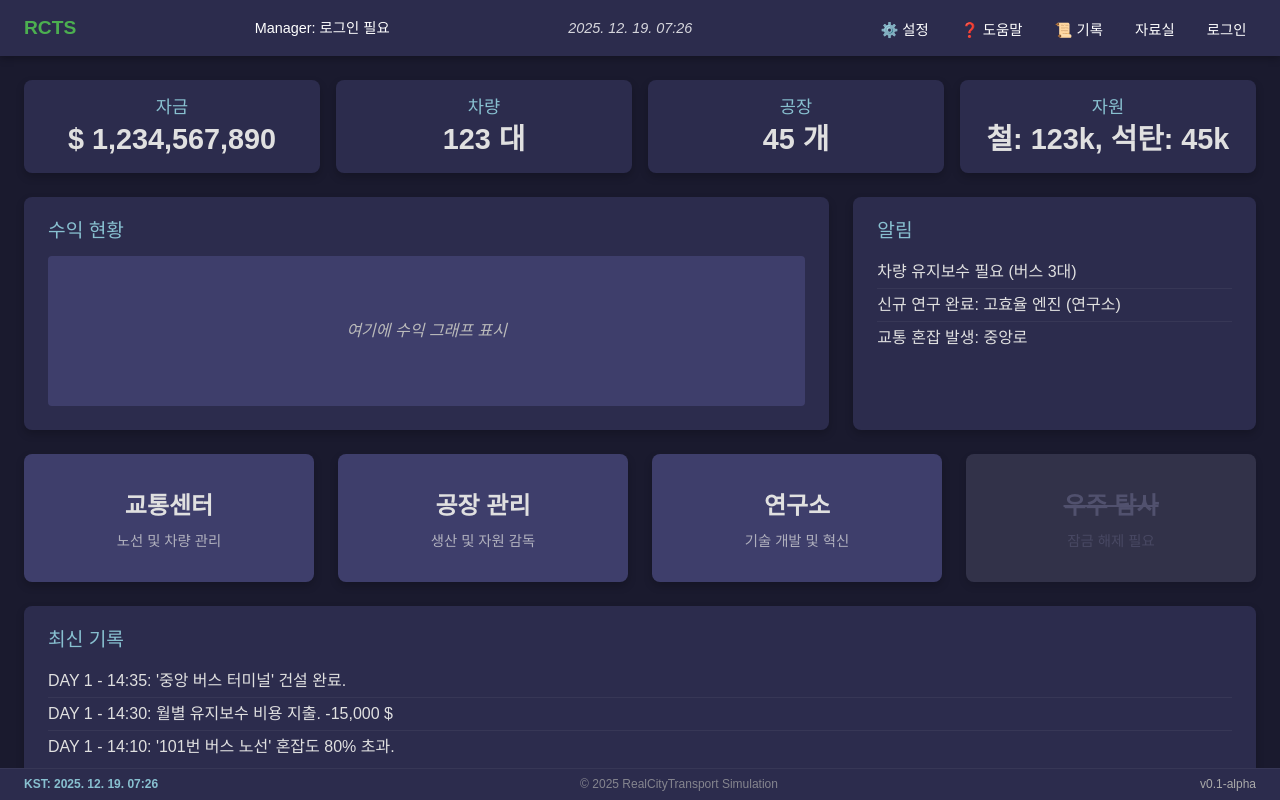
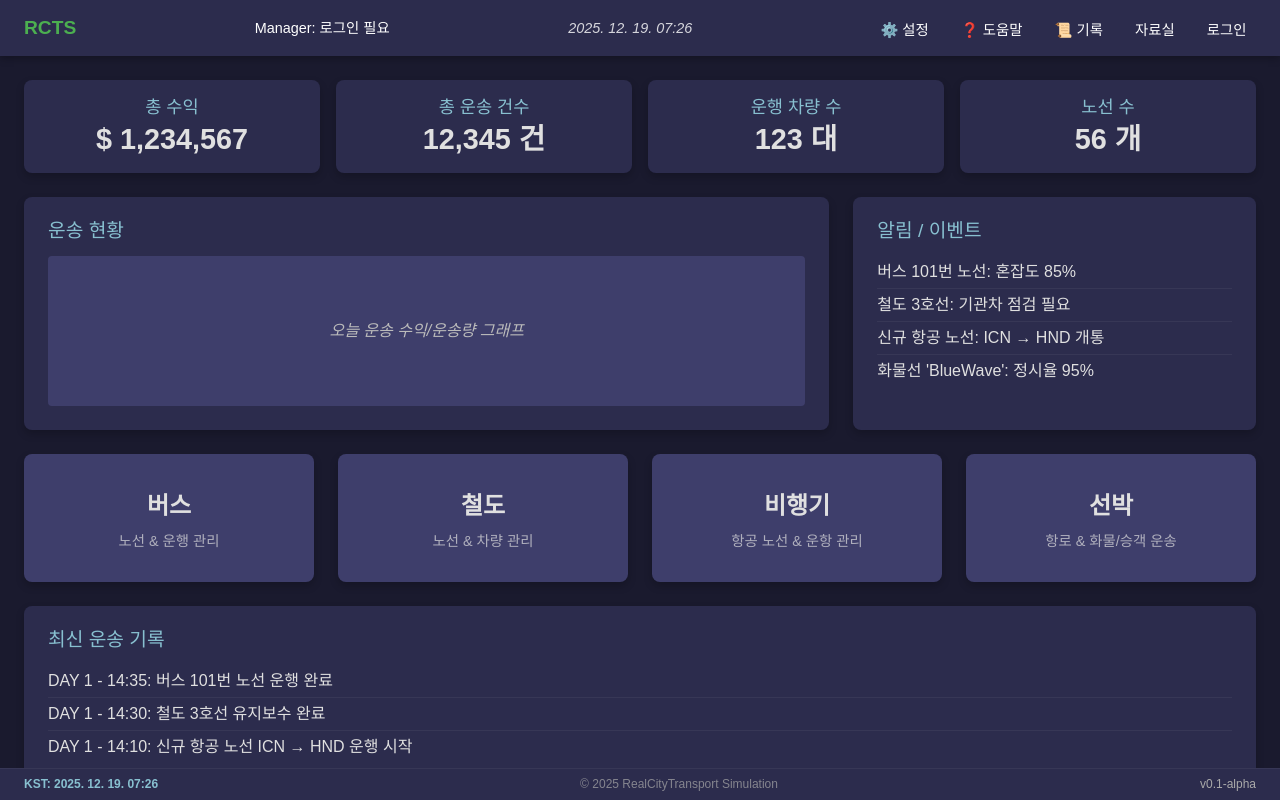
Before and after one commit to RealCityTransport/RCTS, a Vue app: page / in a window 1280 px wide. Built offline with nearby package versions, Linux system fonts and the light colour scheme; no server answers; a web font is replaced by a local one.

Commit message:
Update OverviewPage layout: focus on transport (Bus, Rail, Air, Ship) and updated top summary

```diff
--- a/src/views/game/overview/OverviewPage.vue
+++ b/src/views/game/overview/OverviewPage.vue
@@ -1,72 +1,81 @@
 <!-- src/views/OverviewPage.vue -->
 <template>
   <div class="overview-page">
+    <!-- 상단 요약 카드 -->
     <section class="top-summary-grid">
       <div class="resource-card">
-        <h3>자금</h3>
-        <p class="value">$ 1,234,567,890</p>
+        <h3>총 수익</h3>
+        <p class="value">$ 1,234,567</p>
       </div>
       <div class="resource-card">
-        <h3>차량</h3>
+        <h3>총 운송 건수</h3>
+        <p class="value">12,345 건</p>
+      </div>
+      <div class="resource-card">
+        <h3>운행 차량 수</h3>
         <p class="value">123 대</p>
       </div>
       <div class="resource-card">
-        <h3>공장</h3>
-        <p class="value">45 개</p>
-      </div>
-      <div class="resource-card">
-        <h3>자원</h3>
-        <p class="value">철: 123k, 석탄: 45k</p>
+        <h3>노선 수</h3>
+        <p class="value">56 개</p>
       </div>
     </section>
 
+    <!-- 메인 대시보드 패널 -->
     <section class="main-dashboard-panels">
+      <!-- 운송 현황 그래프 -->
       <div class="panel">
-        <h3>수익 현황</h3>
-        <div class="chart-placeholder">여기에 수익 그래프 표시</div>
+        <h3>운송 현황</h3>
+        <div class="chart-placeholder">오늘 운송 수익/운송량 그래프</div>
       </div>
+
+      <!-- 알림 / 이벤트 -->
       <div class="panel alerts">
-        <h3>알림</h3>
+        <h3>알림 / 이벤트</h3>
         <ul>
-          <li>차량 유지보수 필요 (버스 3대)</li>
-          <li>신규 연구 완료: 고효율 엔진 (연구소)</li>
-          <li>교통 혼잡 발생: 중앙로</li>
+          <li>버스 101번 노선: 혼잡도 85%</li>
+          <li>철도 3호선: 기관차 점검 필요</li>
+          <li>신규 항공 노선: ICN → HND 개통</li>
+          <li>화물선 'BlueWave': 정시율 95%</li>
         </ul>
       </div>
     </section>
 
+    <!-- 운송 수단 버튼 -->
     <section class="main-feature-buttons">
       <button class="feature-btn">
-        <span>교통센터</span>
-        <small>노선 및 차량 관리</small>
+        <span>버스</span>
+        <small>노선 & 운행 관리</small>
       </button>
       <button class="feature-btn">
-        <span>공장 관리</span>
-        <small>생산 및 자원 감독</small>
+        <span>철도</span>
+        <small>노선 & 차량 관리</small>
       </button>
       <button class="feature-btn">
-        <span>연구소</span>
-        <small>기술 개발 및 혁신</small>
+        <span>비행기</span>
+        <small>항공 노선 & 운항 관리</small>
       </button>
-      <button class="feature-btn locked">
-        <span>우주 탐사</span>
-        <small>잠금 해제 필요</small>
+      <button class="feature-btn">
+        <span>선박</span>
+        <small>항로 & 화물/승객 운송</small>
       </button>
     </section>
 
+    <!-- 최신 기록 -->
     <section class="recent-events-panel">
-      <h3>최신 기록</h3>
+      <h3>최신 운송 기록</h3>
       <ul>
-        <li>DAY 1 - 14:35: '중앙 버스 터미널' 건설 완료.</li>
-        <li>DAY 1 - 14:30: 월별 유지보수 비용 지출. -15,000 $</li>
-        <li>DAY 1 - 14:10: '101번 버스 노선' 혼잡도 80% 초과.</li>
+        <li>DAY 1 - 14:35: 버스 101번 노선 운행 완료</li>
+        <li>DAY 1 - 14:30: 철도 3호선 유지보수 완료</li>
+        <li>DAY 1 - 14:10: 신규 항공 노선 ICN → HND 운행 시작</li>
       </ul>
     </section>
   </div>
 </template>
 
 <script setup>
-// 스크립트 로직 없음
+// 아직 스크립트 로직은 없음.
+// 필요하면 운송 데이터 API 연동 후 reactive 데이터로 대체 가능
 </script>
 
 <style lang="scss" scoped>
@@ -77,6 +86,7 @@
   gap: 1.5rem;
   box-sizing: border-box;
 
+  /* 상단 요약 카드 */
   .top-summary-grid {
     display: grid;
     grid-template-columns: repeat(auto-fit, minmax(200px, 1fr));
@@ -103,6 +113,7 @@
     }
   }
 
+  /* 대시보드 패널 */
   .main-dashboard-panels {
     display: grid;
     grid-template-columns: 2fr 1fr;
@@ -145,6 +156,7 @@
     }
   }
 
+  /* 운송 수단 버튼 */
   .main-feature-buttons {
     display: grid;
     grid-template-columns: repeat(auto-fit, minmax(200px, 1fr));
@@ -164,7 +176,7 @@
       justify-content: center;
       transition: background-color 0.2s ease, transform 0.2s ease;
 
-      &:hover:not(.locked) {
+      &:hover {
         background-color: #555588;
         transform: translateY(-3px);
       }
@@ -177,18 +189,10 @@
         font-size: 0.9rem;
         opacity: 0.7;
       }
-      &.locked {
-        background-color: #44445c;
-        color: #777799;
-        cursor: not-allowed;
-        opacity: 0.6;
-        span {
-            text-decoration: line-through;
-        }
-      }
     }
   }
 
+  /* 최신 기록 */
   .recent-events-panel {
     background-color: #2c2c4d;
     padding: 1.5rem;
```
